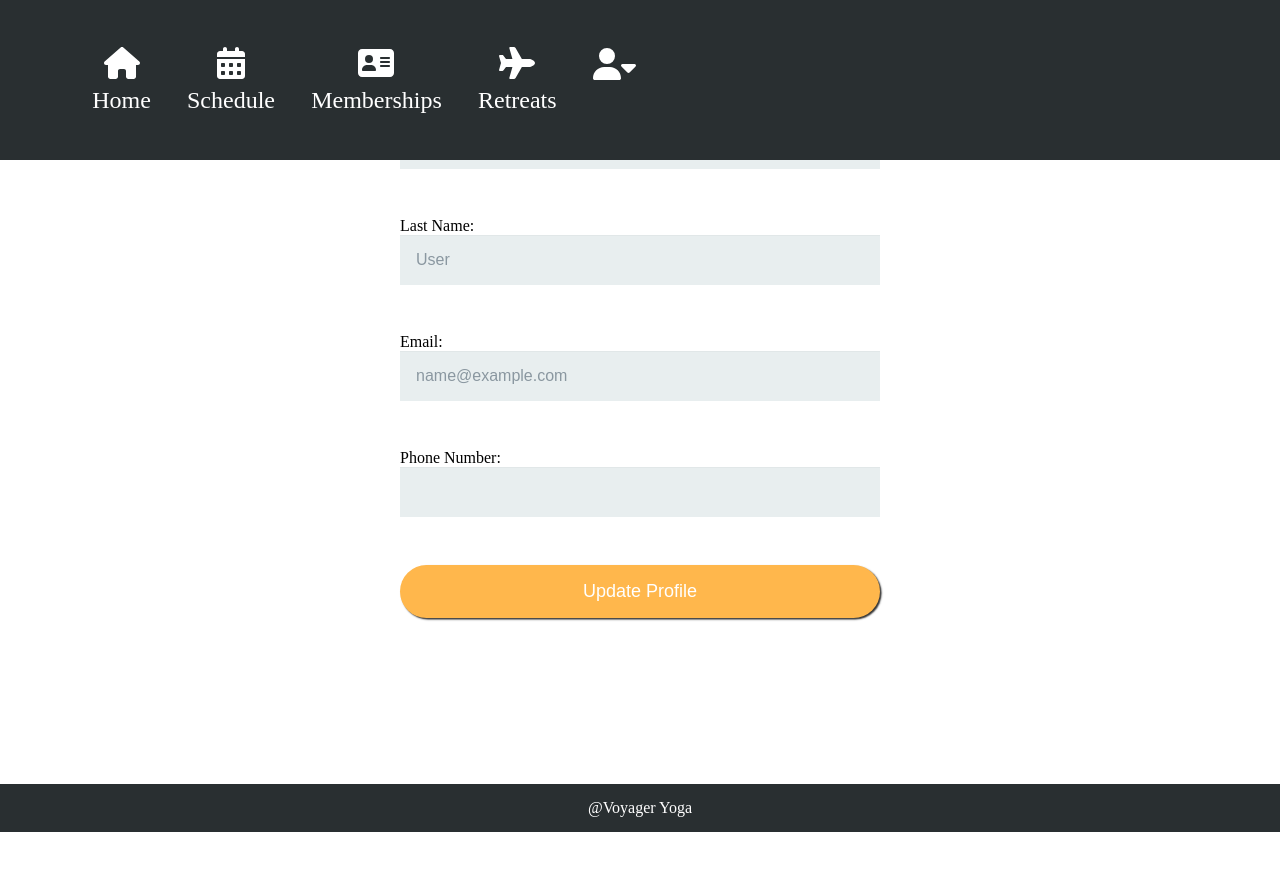
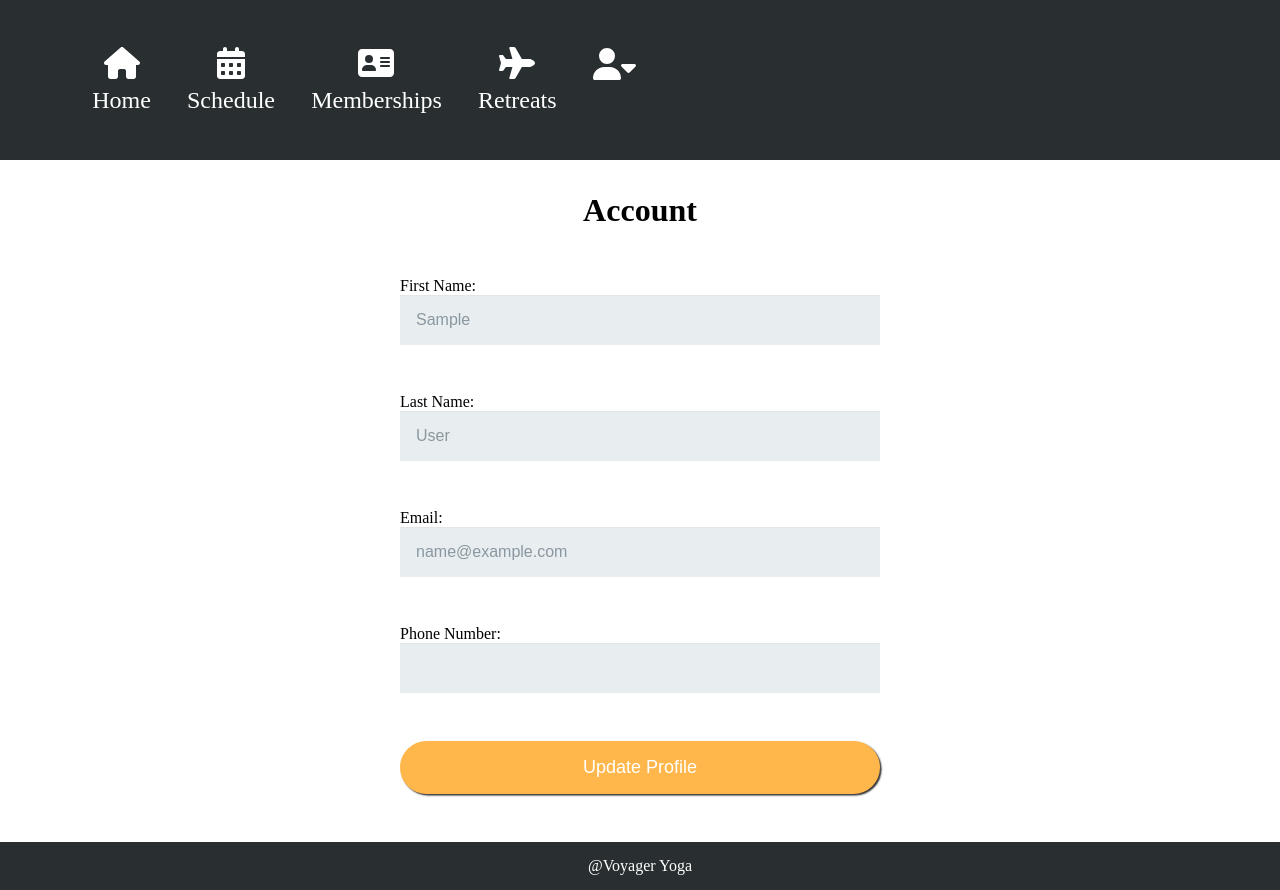
Before and after one commit to annaharbour/yoga-studio-commerce, a React (Create React App) app in the folder client/: page /account in a window 1280 px wide. Before the commit the page ends 832 px from the top, so only its background shows below. Built offline with nearby package versions, Linux system fonts and the light colour scheme; sample sign-in values are in the browser's storage.

Commit message:
dropdown changes

```diff
--- a/client/src/App.css
+++ b/client/src/App.css
@@ -11,10 +11,10 @@
 }
 
 body {
-	margin: 0;
 	padding: 0;
 	position: relative;
 	min-height: 100vh;
+	width: auto;
 }
 
 .App {
@@ -76,17 +76,20 @@ body {
 	}
 
 	.user-links-dropdown {
-		border-bottom-left-radius: 1rem;
-		border-bottom-right-radius: 1rem;
+		border-radius: 1rem;
 		background-color: #292f31;
-		position: fixed;
+		box-shadow: .2rem .2rem .2rem .2rem #333;
+		position: absolute;
 		z-index: 2000;
 		top: 100%;
-		transform: translateX(-20%);
+		left: -150%;
+		margin: auto;
 		display: flex;
+		flex-direction: column;
 		justify-content: center;
+		justify-self: center;
 		align-items: center;
-		width: 20rem;
+		width: 10rem;
 	}
 
 	.dropdown-link {
@@ -101,14 +104,6 @@ body {
 	.dropdown-link:hover {
 		background-color: #353b3d;
 	}
-}
-
-.content {
-	margin: 0;
-	position: relative;
-	top: 0;
-	width: 100%;
-	min-height: 100vh;
 }
 
 img {
@@ -126,7 +121,7 @@ img {
 	left: 50%;
 	width: 100%;
 	text-align: center;
-	font-size: 5rem;
+	font-size: 10rem;
 	-webkit-text-fill-color: #f2ecf6;
 	-webkit-text-stroke: 3px #333;
 	text-shadow: 5px 1px 1px black;
@@ -143,6 +138,16 @@ img {
 	justify-content: center;
 	align-items: center;
 	position: absolute;
+}
+
+.form {
+	padding: 5rem 1rem;
+	margin: 5rem auto;
+	width: 80%;
+	display: flex;
+	flex-direction: column;
+	justify-content: center;
+	align-items: center;
 }
 
 form {
@@ -189,13 +194,12 @@ h1 {
 }
 
 @media (max-width: 1000px) {
+.title {
+	font-size: 5rem;
+}
+
 	.nav-text {
 		display: none;
-	}
-
-	.user-links-dropdown {
-		flex-direction: column;
-
 	}
 
 	.nav-item {
--- a/client/src/components/Home.jsx
+++ b/client/src/components/Home.jsx
@@ -2,12 +2,11 @@ import React from 'react'
 
 export default function Home() {
   return (
-
-      <div className='content'>
+        <>
         <img alt="yogi doing dancer pose" src='./images/dancer-silhouette.jpg'/>
         <div className='title'>Voyager Yoga</div>
+        </>
 
-      </div>
 
         )
 }
--- a/client/src/components/Nav.jsx
+++ b/client/src/components/Nav.jsx
@@ -78,8 +78,10 @@ export default function Nav() {
 									}`}
 									onClick={toggleDropdown}>
 									<FontAwesomeIcon icon={faUser} />
+
 									<span className="nav-text">
 										<FontAwesomeIcon icon={faCaretDown} />
+
 									</span>
 								</div>
 
--- a/client/src/components/auth/Login.jsx
+++ b/client/src/components/auth/Login.jsx
@@ -65,6 +65,7 @@ function Login() {
 			</form>
 			<div className="auth-link">No account? <Link to='/register'>Sign up here</Link></div>
 		</div>
+
 	);
 }
 
--- a/client/src/components/auth/Profile.jsx
+++ b/client/src/components/auth/Profile.jsx
@@ -50,7 +50,6 @@ function Profile() {
 	};
 
 	return (
-		<div className="content">
 		<div className="form">
 			<h1>Account</h1>
 			<form onSubmit={submitHandler}>
@@ -95,7 +94,6 @@ function Profile() {
 				<button type="submit">Update Profile</button>
 			</form>
 		</div>
-		</div>
 	);
 }
 
```
